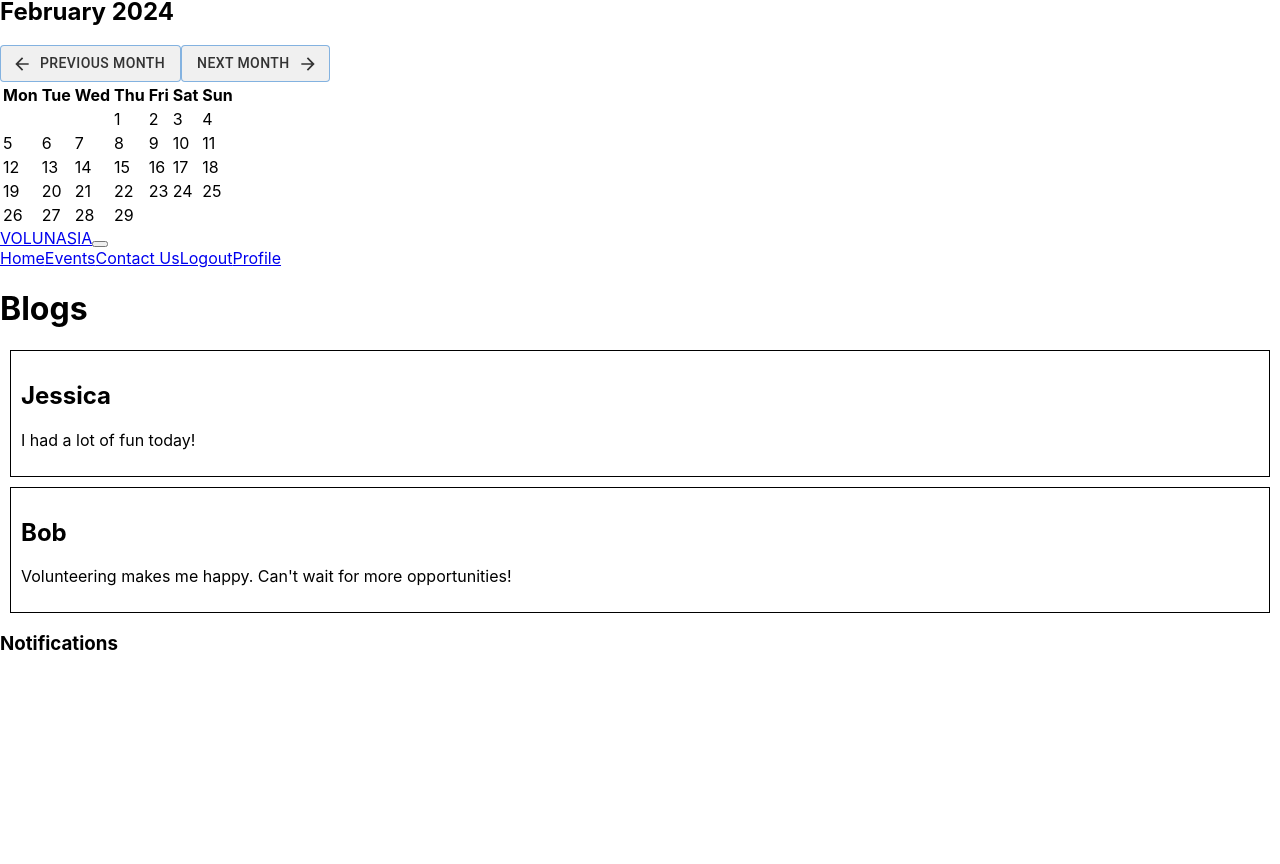
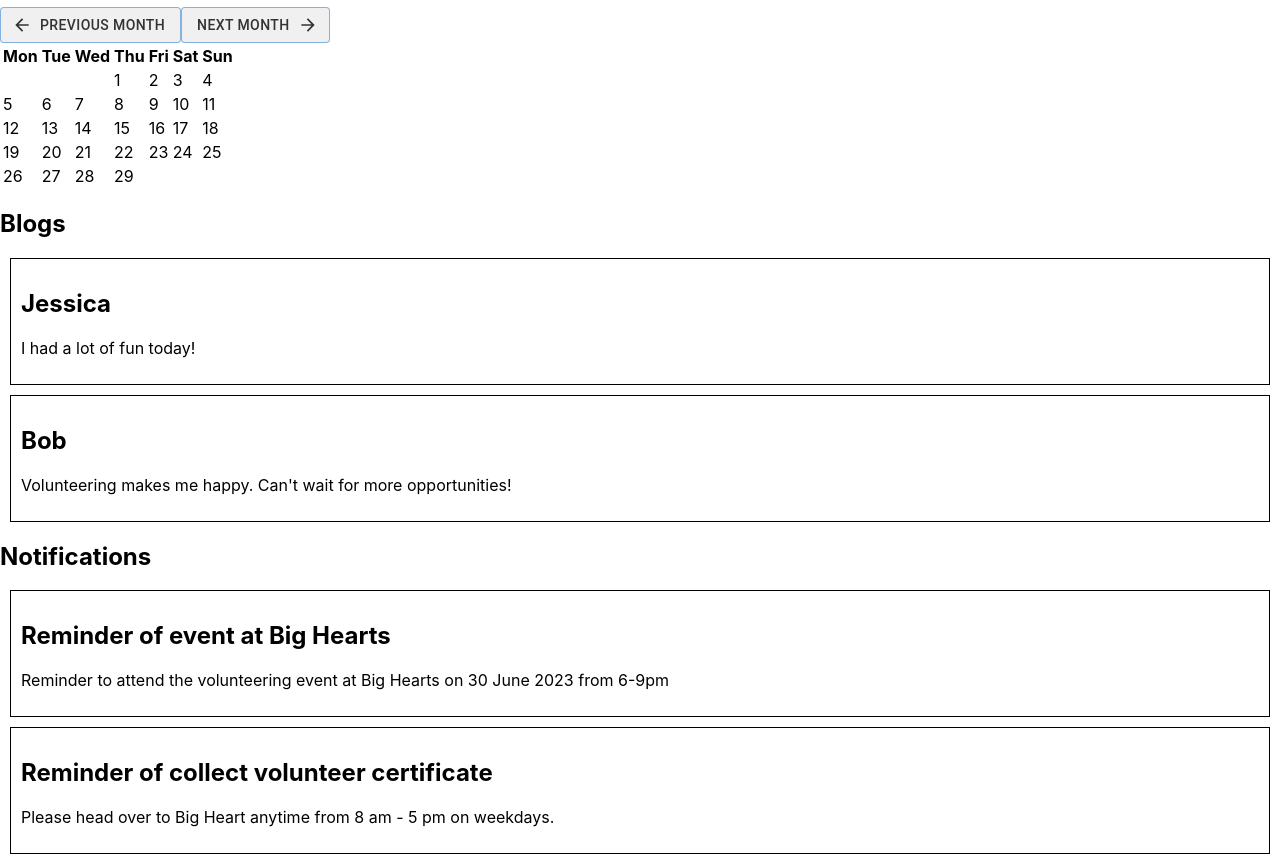
Before and after one commit to NicholasTanYY/volunteer_management_system, a React (Create React App) app: page /userHome in a window 1280 px wide. Shown: the part 207-1071 px from the top of the page. Before the commit the page ends 881 px from the top, so only its background shows below. Built offline with nearby package versions, Linux system fonts and the light colour scheme.

Commit message:
Add notifications component

```diff
--- a/src/components/BlogComponent.tsx
+++ b/src/components/BlogComponent.tsx
@@ -1,6 +1,6 @@
 import React, { useEffect, useState } from 'react';
 import UserNavigationbar from './UserNavigationBarComponent';
-import sampleBlogs from '../utilities/SampleBlogs.json';
+import sampleBlogs from '../utilities/samples/SampleBlogs.json';
 import BlogRendererComponent from './BlogRendererComponent';
 import { BlogInfo } from '../utilities/BlogInfoInterface';
 
@@ -17,8 +17,7 @@ const BlogComponent: React.FC = () => {
 
   return (
     <div>
-      <UserNavigationbar />
-      <h1>Blogs</h1>
+      <h2>Blogs</h2>
       {blogs.map(event => (
         <BlogRendererComponent blog={event} onClick={handleBlogClick}/>
       ))}
--- /dev/null
+++ b/src/components/NotificationComponent.tsx
@@ -0,0 +1,25 @@
+
+import React, { useEffect, useState } from 'react';
+import UserNavigationbar from '../components/UserNavigationBarComponent';
+import sampleNotification from '../utilities/samples/SampleNotifications.json'
+import NotificationRendererComponent from './NotificationRendererComponent';
+import { NotificationInfo } from '../utilities/NotificationInfoInterface';
+
+const NotificationComponent: React.FC = () => {
+    const [notifications, setNotifications] = useState<NotificationInfo[]>([]);
+
+    useEffect(() => {
+        setNotifications(sampleNotification.notificationsList);
+    }, []);
+
+    return (
+        <div>
+            <h2>Notifications</h2>
+            {notifications.map(event => (
+                <NotificationRendererComponent notification={event} />
+            ))}
+        </div>
+    );
+};
+
+export default NotificationComponent;
--- /dev/null
+++ b/src/components/NotificationRendererComponent.tsx
@@ -0,0 +1,17 @@
+import React from 'react';
+import { NotificationInfo } from '../utilities/NotificationInfoInterface';
+
+interface NotificationRendererProps {
+    notification: NotificationInfo;
+}
+
+const NotificationRendererComponent: React.FC<NotificationRendererProps> = ({ notification: event }) => {
+    return (
+        <div style={{ border: '1px solid black', margin: '10px', padding: '10px' }} >
+            <h2>{event.title}</h2>
+            <p>{event.description}</p>
+        </div>
+    );
+};
+
+export default NotificationRendererComponent;
--- a/src/pages/userPages/UserEventsPage.tsx
+++ b/src/pages/userPages/UserEventsPage.tsx
@@ -1,6 +1,6 @@
 import React, { useEffect, useState } from 'react';
 import UserNavigationbar from '../../components/UserNavigationBarComponent';
-import sampleEvents from '../../utilities/SampleEvents.json';
+import sampleEvents from '../../utilities/samples/SampleEvents.json';
 import EventRendererComponent from '../../components/EventRendererComponent';
 import { EventInfo } from '../../utilities/EventInfoInterface';
 
--- a/src/pages/userPages/UserHomePage.tsx
+++ b/src/pages/userPages/UserHomePage.tsx
@@ -2,6 +2,7 @@ import React, { useState } from 'react';
 import UserNavigationbar from '../../components/UserNavigationBarComponent';
 import CalendarComponent from '../../components/CalendarComponent';
 import BlogComponent from '../../components/BlogComponent';
+import NotificationComponent from '../../components/NotificationComponent';
 
 const UserHomePage: React.FC = () => {
 
@@ -9,11 +10,10 @@ const UserHomePage: React.FC = () => {
     <div>
       <UserNavigationbar />
       <h1>Hello Abby!</h1>
-      <p>This is the main content area for the user's home page.</p>
       <h3>My Events</h3>
       <CalendarComponent />
       <BlogComponent />
-      <h3>Notifications</h3>
+      <NotificationComponent />
     </div>
   );
 };
--- /dev/null
+++ b/src/utilities/NotificationInfoInterface.tsx
@@ -0,0 +1,7 @@
+export interface NotificationInfo {
+    id: number;
+    title: string;
+    datePosted: string;
+    timePosted: string;
+    description: string;
+}
--- /dev/null
+++ b/src/utilities/samples/SampleNotifications.json
@@ -0,0 +1,18 @@
+{
+    "notificationsList": [
+        {
+            "id": 0,
+            "title": "Reminder of event at Big Hearts",
+            "datePosted": "4 June 2023",
+            "timePosted": "6 pm",
+            "description": "Reminder to attend the volunteering event at Big Hearts on 30 June 2023 from 6-9pm"
+        },
+        {
+            "id": 1,
+            "title": "Reminder of collect volunteer certificate",
+            "datePosted": "5 June 2023",
+            "timePosted": "1 pm",
+            "description": "Please head over to Big Heart anytime from 8 am - 5 pm on weekdays."
+        }
+    ]
+}
```
Also changed, not shown: src/utilities/samples/SampleBlogs.json (renamed from src/utilities/SampleBlogs.json), src/utilities/samples/SampleEvents.json (renamed from src/utilities/SampleEvents.json).
